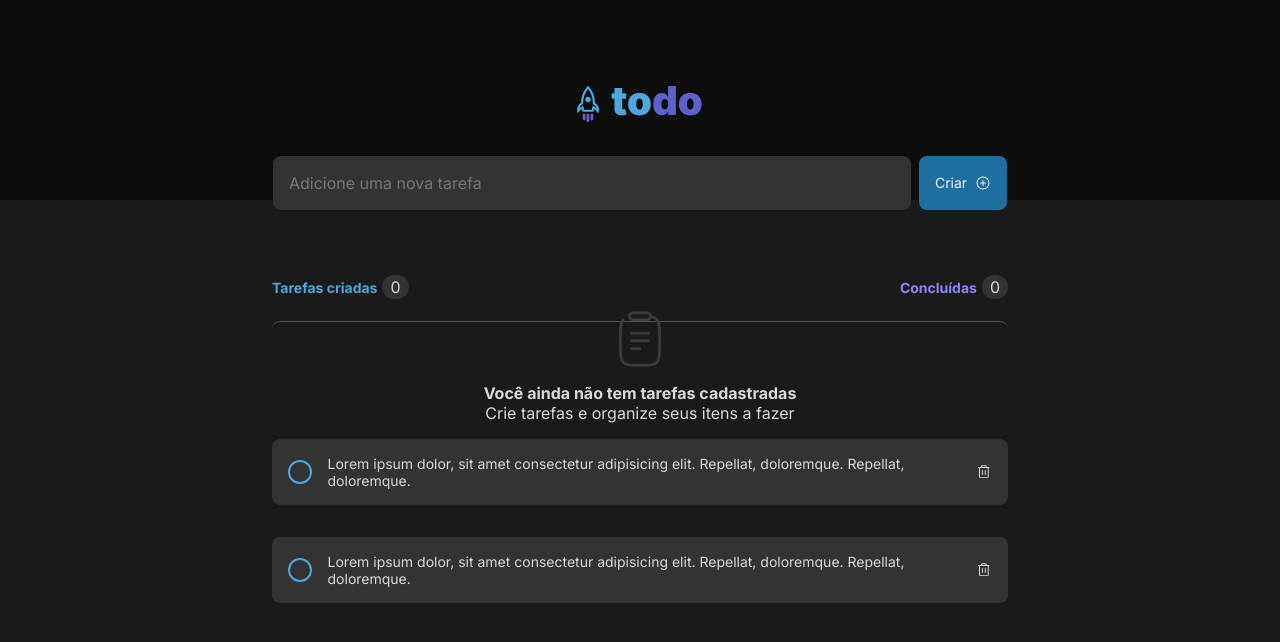
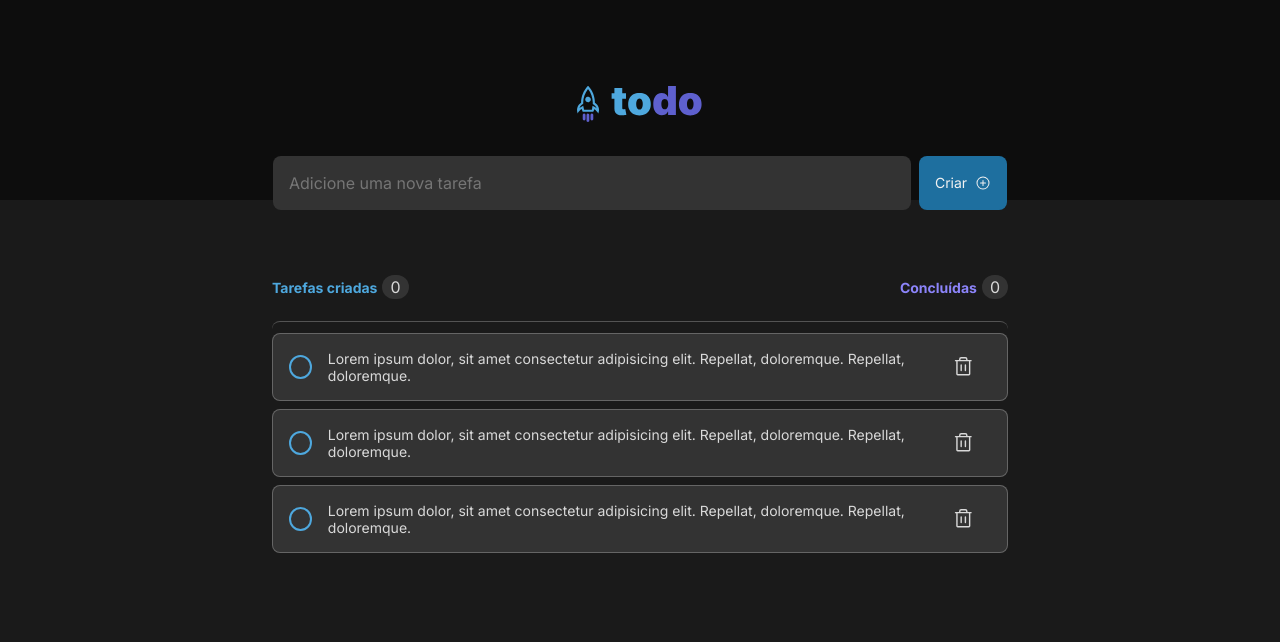
Before and after one commit to NandaoSpain/MyToDo, a React (Vite) app: page / in a window 1280 px wide. Shown: the top 642 px of the page. Built offline with nearby package versions, Linux system fonts and the light colour scheme.

Commit message:
new tasks concluded

```diff
--- a/src/Task.module.css
+++ b/src/Task.module.css
@@ -4,10 +4,11 @@
     background: var(--gray-400);
     padding: 16px;
     border-radius: 8px;
-    margin: 16px;
+    margin: 8px;
     width: 736px;
     justify-content: space-between;
     align-items: center;
+    border: 1px solid rgba(255, 255, 255, 0.247);
 }
 
 .newTask p {
@@ -28,9 +29,22 @@
 
 .newTask > input[type="checkbox"]:checked:not(hover) {
     background: var(--purple);
-    border: none;
+}
+
+.newTask > input[type="checkbox"]:checked + p {
+    text-decoration: line-through;
 }
 
 .newTask > input[type="checkbox"]:hover {
     background-color: var(--blue-dark);
 }
+
+.newTask > svg {
+    margin-right: 16px;
+    width: 24px;
+    height: 24px;
+
+}
+.newTask > svg:hover {
+    fill: var(--danger);
+}
--- a/src/TaskBox.jsx
+++ b/src/TaskBox.jsx
@@ -16,13 +16,16 @@ export function TaskBox () {
                 </div>
             </header>
             <div className={styles.box}>
-                <div className={styles.content}>
+                <div className={styles.contentVoid}>
                     <img src={clipboard} alt="clipboard icon" />
                     <strong>Você ainda não tem tarefas cadastradas</strong>
                     <span>Crie tarefas e organize seus itens a fazer</span>
                 </div>
-            <Task />
-            <Task />
+                <div>
+                    <Task />
+                    <Task />
+                    <Task />
+                </div>
             </div>
         </main>
     );
--- a/src/TaskBox.module.css
+++ b/src/TaskBox.module.css
@@ -61,3 +61,7 @@
     height: 56px;
     margin-bottom: 16px;
 }
+
+.contentVoid {
+    display: none;
+}
```
